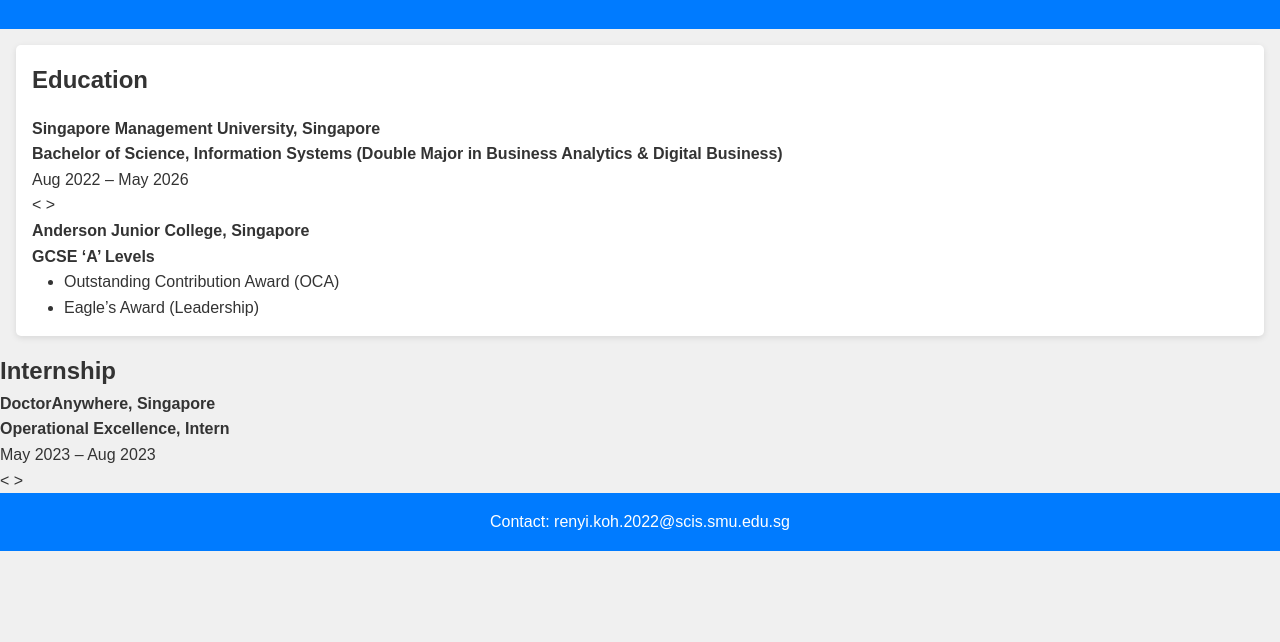
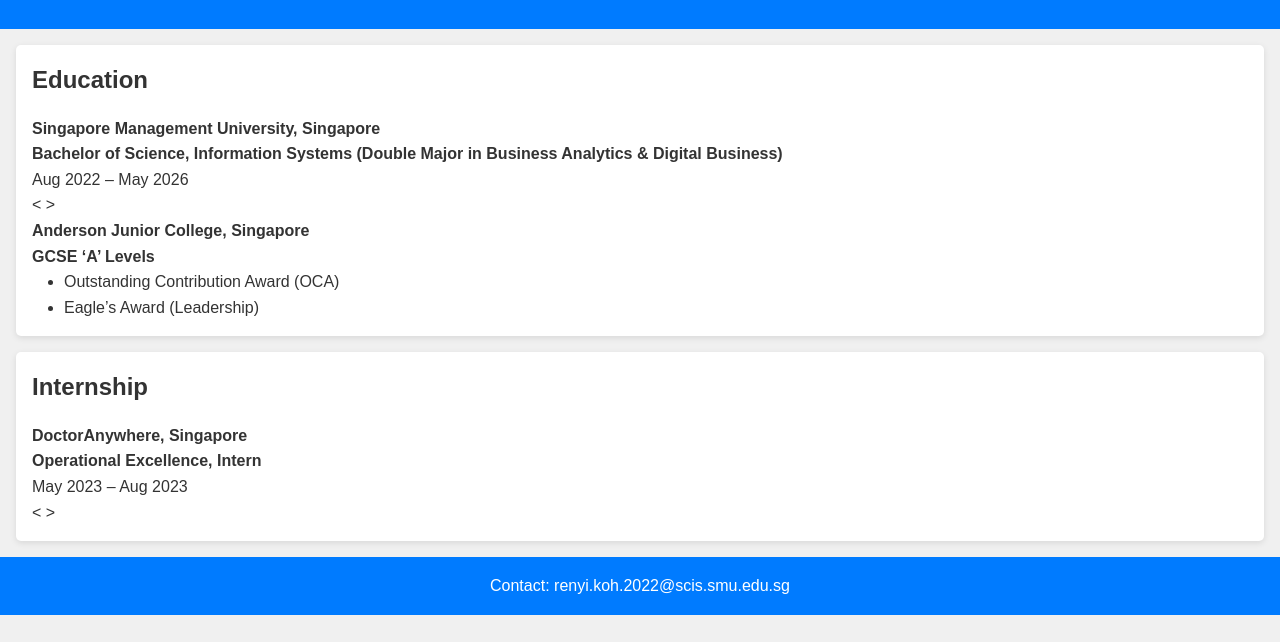
Before and after one commit to rykn1/rykn1.github.io, a plain HTML site: page index.html in a window 1280 px wide. Shown: the part 158-800 px from the top of the page. Drawn offline with Linux system fonts and the light colour scheme.

Commit message:
Update index.css

```diff
--- a/index.css
+++ b/index.css
@@ -23,7 +23,7 @@ header h1 {
   margin-bottom: 0.5rem;
 }
 
-.education, .experience, .activities {
+.education, .internship, .experience, .activities {
   background-color: white;
   margin: 1rem;
   padding: 1rem;
@@ -31,7 +31,7 @@ header h1 {
   box-shadow: 0px 2px 6px rgba(0, 0, 0, 0.1);
 }
 
-.education h2, .experience h2, .activities h2 {
+.education h2, .internship h2, .experience h2, .activities h2 {
   font-size: 1.5rem;
   margin-bottom: 1rem;
 }
```
